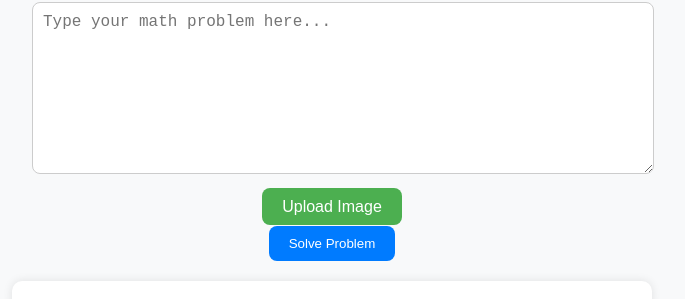
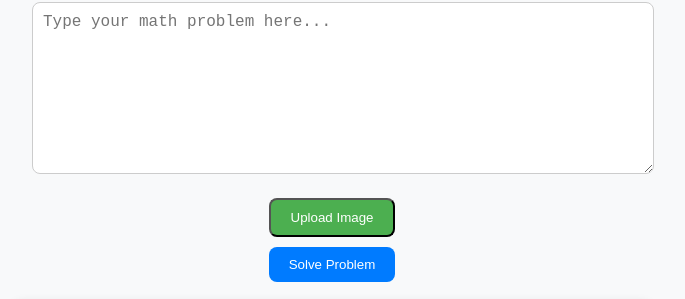
Before and after one commit to Arithmathsolver/arithmathsolver, a website: page public/index.html in a window 1280 px wide. Shown: the part 78-377 px from the top of the page, without its empty margins (308-993 px from the left). Drawn offline with Linux system fonts and the light colour scheme.

Commit message:
index.html

```diff
--- a/public/index.html
+++ b/public/index.html
@@ -1,9 +1,8 @@
-
 <!DOCTYPE html>
 <html lang="en">
 <head>
   <meta charset="UTF-8">
-  <meta name="viewport" content="width=device-width, initial-scale=1">
+  <meta name="viewport" content="width=device-width, initial-scale=1.0">
   <title>Math Solver Website</title>
   <link rel="stylesheet" href="style.css">
 </head>
@@ -14,7 +13,7 @@
     <textarea id="math-input" placeholder="Type your math problem here..."></textarea>
 
     <div class="upload-section">
-      <label for="image-input" class="upload-btn">Upload Image</label>
+      <button id="upload-btn" class="upload-btn">Upload Image</button>
       <input type="file" id="image-input" accept="image/*" style="display: none;">
     </div>
 
```
